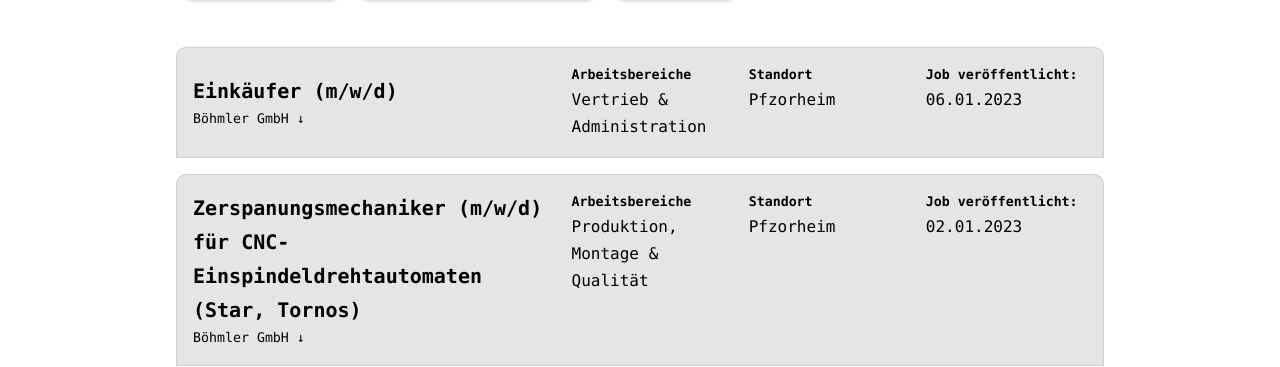
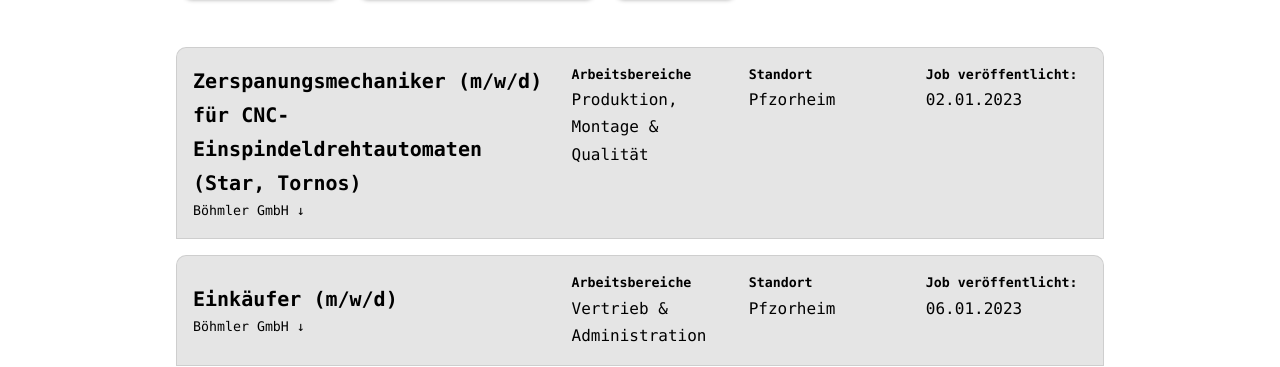
Before and after one commit to alexisxz/jobs-pfzorheim, a Next.js app: page /partner/boehmler in a window 1280 px wide. Shown: the part 483-850 px from the top of the page. Built offline with nearby package versions, Linux system fonts and the light colour scheme.

Commit message:
fix: sort by postedDate

```diff
--- a/src/pages/index.tsx
+++ b/src/pages/index.tsx
@@ -80,7 +80,7 @@ export default function Home() {
     // all filters
     if (filters.company !== '' && filters.location !== '' && filters.field !== '' && filters.role) newJobsList = fakeJobs.filter(job => job.status !== false && job.title.includes(filters.title) && job.company.name === filters.company && job.location === filters.location && job.field === filters.field && job.role === filters.role)
 
-    setJobsList(newJobsList)
+    setJobsList(newJobsList.sort((a, b) => a.postedDate.getTime() - b.postedDate.getTime()))
   }, [filters])
 
   // handler
--- a/src/pages/partner/boehmler.tsx
+++ b/src/pages/partner/boehmler.tsx
@@ -35,7 +35,7 @@ export default function Boehmler() {
             getJobs.push(jobs[i])
         }
 
-        setJobsList(getJobs)
+        setJobsList(getJobs.sort((a, b) => a.postedDate.getTime() - b.postedDate.getTime()))
 
     }, [jobCardsQuantity, jobs, maxJobCards])
 
@@ -60,7 +60,7 @@ export default function Boehmler() {
 
         if (filters.field !== '' && filters.location !== '' && filters.role) newJobsList = allJobs.filter(job => job.status !== false && job.title.includes(filters.title) && job.field === filters.field && job.location === filters.location && job.role === filters.role)
 
-        setJobsList(newJobsList)
+        setJobsList(newJobsList.sort((a, b) => a.postedDate.getTime() - b.postedDate.getTime()))
     }, [filters])
 
     // handler
--- a/src/pages/partner/polyrack.tsx
+++ b/src/pages/partner/polyrack.tsx
@@ -35,7 +35,7 @@ export default function PolyRack() {
             getJobs.push(jobs[i])
         }
 
-        setJobsList(getJobs)
+        setJobsList(getJobs.sort((a, b) => a.postedDate.getTime() - b.postedDate.getTime()))
 
     }, [jobCardsQuantity, jobs, maxJobCards])
 
@@ -60,7 +60,7 @@ export default function PolyRack() {
 
         if (filters.field !== '' && filters.location !== '' && filters.role) newJobsList = allJobs.filter(job => job.status !== false && job.title.includes(filters.title) && job.field === filters.field && job.location === filters.location && job.role === filters.role)
 
-        setJobsList(newJobsList)
+        setJobsList(newJobsList.sort((a, b) => a.postedDate.getTime() - b.postedDate.getTime()))
     }, [filters])
 
     // handler
```
